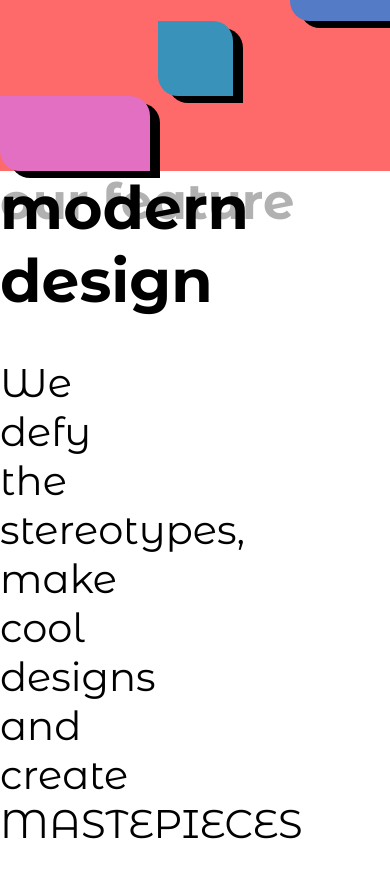
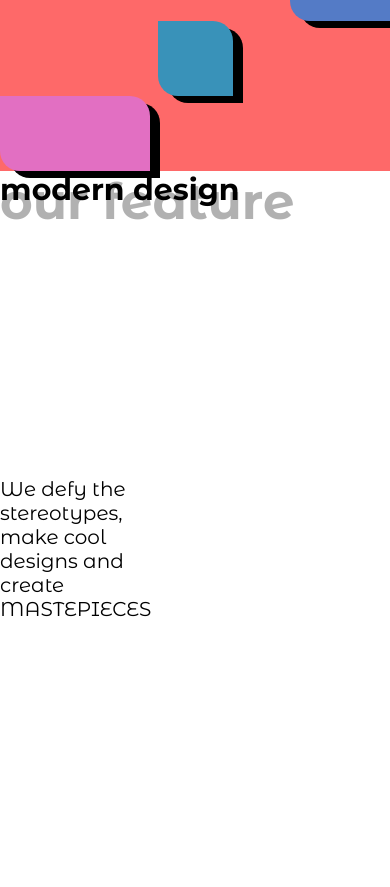
Before and after one commit to 1-King-Travel-1/Art-Studio, a plain HTML site: page index.html in a window 390 px wide. Shown: the part 1517-2404 px from the top of the page. Drawn offline with Linux system fonts and the light colour scheme.

Commit message:
Add files via upload

```diff
--- a/style.css
+++ b/style.css
@@ -346,6 +346,8 @@ h3 {
     }
     .feature-content{
         padding: 0;
+        flex-direction: column;
+        font-size: 20px;
     }
     .rect1{
         height: 100px;
```
